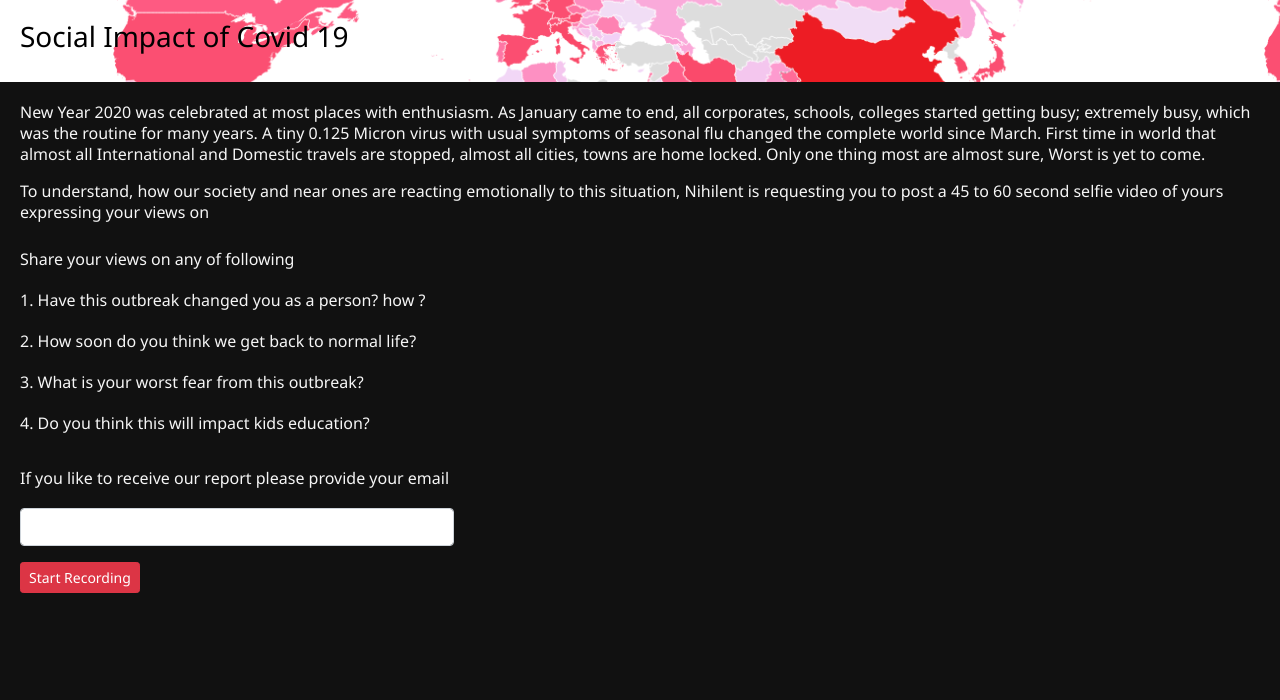
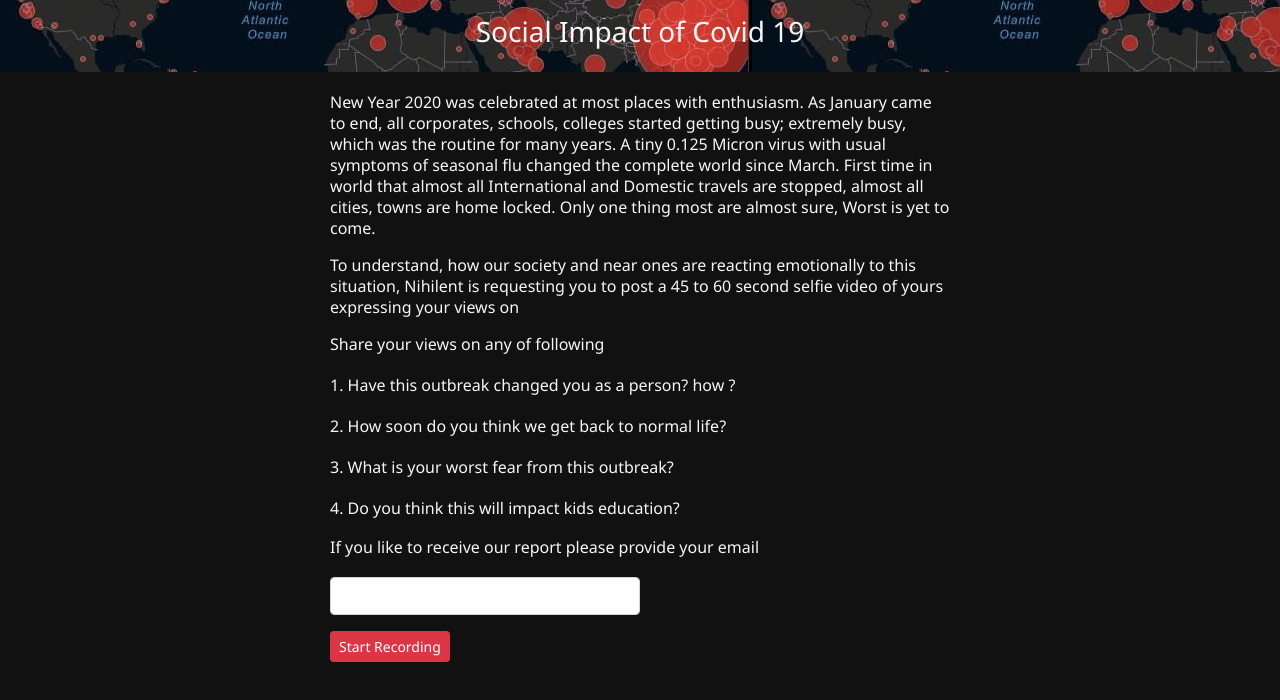
Before and after one commit to vaibhavphutane/Angular-Video-Recorder, an Angular app: page / in a window 1280 px wide. Shown: the top 700 px of the page. Built offline with nearby package versions, Linux system fonts and the light colour scheme.

Commit message:
Enhancement

```diff
--- a/src/app/Components/social-impact-collector/social-impact-collector.component.css
+++ b/src/app/Components/social-impact-collector/social-impact-collector.component.css
@@ -1,22 +1,22 @@
 .title {
   background: #212121;
-  background: url('../../../assets/covid19_crop.png');
-  padding: 20px;
-  text-align: left;
-  color: black;
+  background: url('../../../assets/covid19_new_image.png');
+  padding: 15px;
+  text-align: center;
+  color: #f6f6f6;
 }
 
 .form-container {
   display: flex;
-  flex-direction: column;
   padding: 20px;
   border: none;
   color: #f6f6f6;
   justify-content: center;
 }
 
-.card {
-  background: #111;
+.card-container {
+  width: 50%;
+  justify-content: center;
 }
 
 p {
@@ -35,12 +35,12 @@ label {
 }
 
 .form-control {
-  width: 35%;
+  width: 50%;
 }
 
 
 video {
-  width: 60%;
+  width: 100%;
   height: 410px;
 }
 
@@ -52,11 +52,11 @@ video {
 .btn {
   margin-right: 10px;
 }
+
 .btn-primary {
    background: #65c9f9;
   border: none;
 }
-
 
 .drop-down {
   height: 25px;
@@ -74,12 +74,16 @@ video {
 .count-down {
   color: red;
 }
+
 @media only screen and (max-width: 600px) {
   body {
     text-align: center;
   }
+  .card-container {
+    width: 100%;
+  }
   .form-control {
-  width: 90%;
+      width: 90%;
   }
   video {
     height: 205px;
--- a/src/app/Components/social-impact-collector/social-impact-collector.component.html
+++ b/src/app/Components/social-impact-collector/social-impact-collector.component.html
@@ -2,10 +2,10 @@
   <h3>Social Impact of Covid 19</h3>
 </div>
 <div class="form-container">
-  <p>New Year 2020 was celebrated at most places with enthusiasm. As January came to end, all corporates, schools, colleges started getting busy; extremely busy, which was the routine for many years. A tiny  0.125 Micron virus with usual symptoms of seasonal flu changed the complete world since March. First time in world that almost all International and Domestic travels are stopped, almost all cities, towns are home locked. Only one thing most are almost sure, Worst is yet to come.</p>
+  <div class="card-container">
+    <p>New Year 2020 was celebrated at most places with enthusiasm. As January came to end, all corporates, schools, colleges started getting busy; extremely busy, which was the routine for many years. A tiny  0.125 Micron virus with usual symptoms of seasonal flu changed the complete world since March. First time in world that almost all International and Domestic travels are stopped, almost all cities, towns are home locked. Only one thing most are almost sure, Worst is yet to come.</p>
   <div></div>
   <p>To understand, how our society and near ones are reacting emotionally  to this situation, Nihilent is requesting you to post a 45 to 60 second selfie video of yours expressing your views on</p>
-
   <p class="questions">
    Share your views on any of following <br>
   <span>1. Have this outbreak changed you as a person? how ?</span><br>
@@ -19,10 +19,6 @@
       <label  for="email">If you like to receive our report please provide your email</label>
       <input name="email" [(ngModel)]="email" id="email" class="form-control" type="email">
     </div>
-    <!-- <div class="form-group">
-      <label for="phoneNumber">Phone</label>
-      <input name="phone" [(ngModel)]="phone" id="phoneNumber" maxLength=10  class="form-control" type="text">
-    </div> -->
     <div [hidden]="hideVideo" class="form-group">
       <video id="recordingVideo" #videoElement controls  [muted]="'muted'"></video>
     </div>
@@ -46,4 +42,5 @@
       Time Remaining: {{60 - timer}}
     </div>
   </div>
+  </div>
 </div>
```
Also changed, not shown: src/assets/covid19_new_image.png (added).
